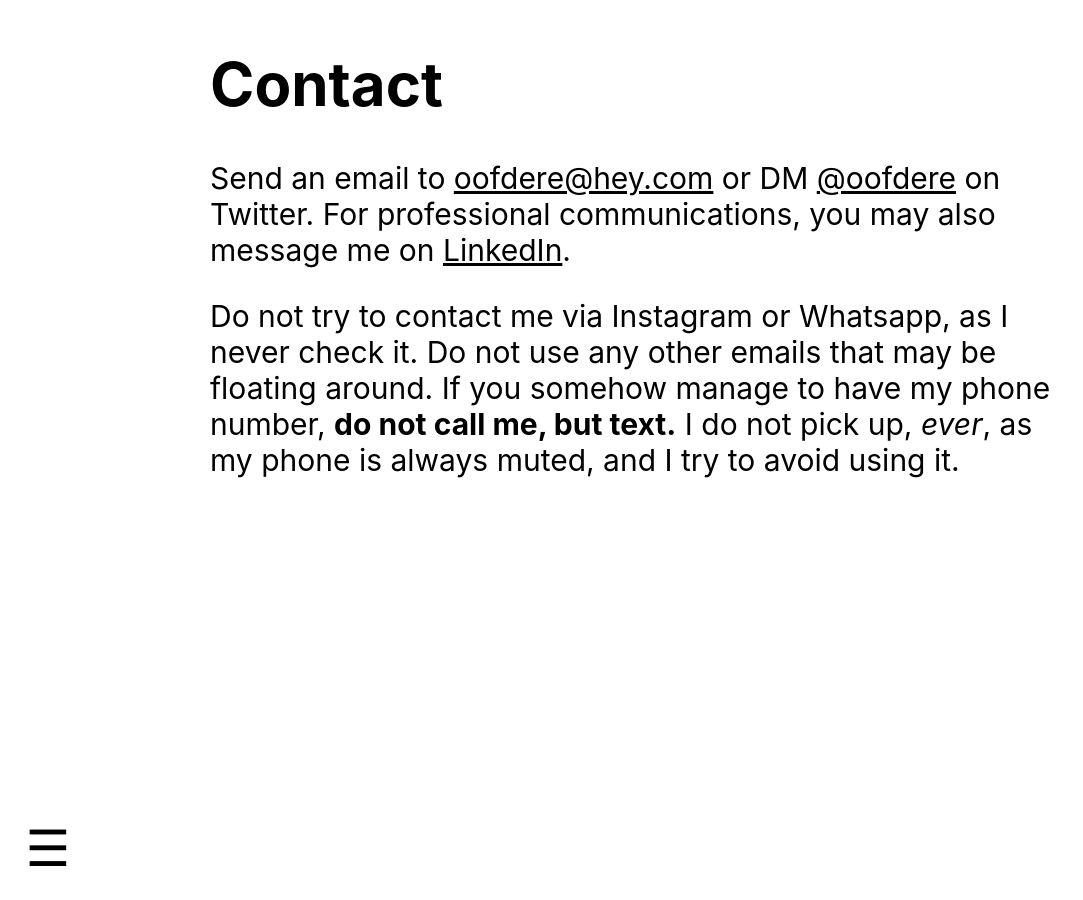
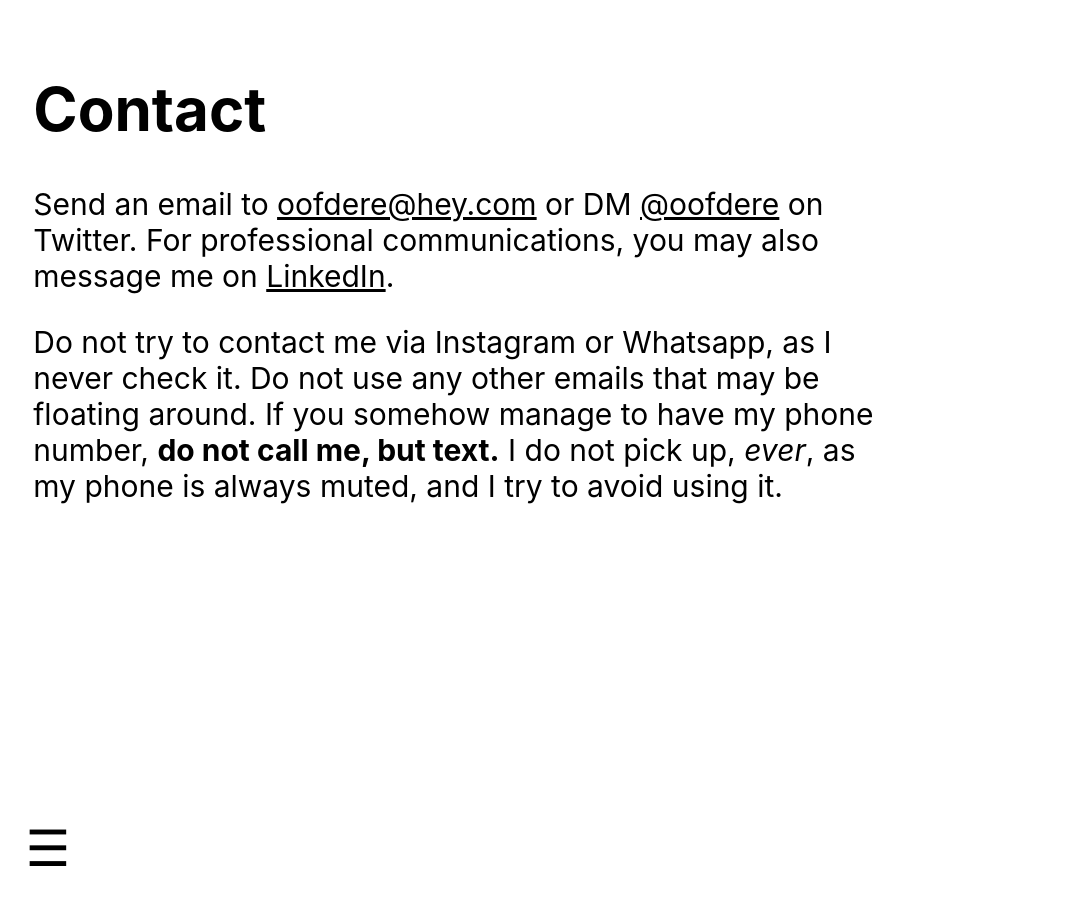
Before and after one commit to oofdere/oofdere.space, a Jekyll site: the page built from contact.md, in a window 1280 px wide. Shown: the whole page, without its empty margins (0-1083 px from the left). Built offline with Jekyll 4.4.1, drawn with Linux system fonts in a browser that asks for light colours.

Commit message:
fix css?

```diff
--- a/assets/style.css
+++ b/assets/style.css
@@ -1,5 +1,4 @@
 #container {
-    display: flex;
     justify-content: center;
 }
 
@@ -47,6 +46,7 @@ details[open] .details-closed {
     max-width: 860px;
     font-size: 30px;
     font-family: -apple-system, BlinkMacSystemFont, 'Segoe UI', Roboto, Oxygen, Ubuntu, Cantarell, 'Open Sans', 'Helvetica Neue', sans-serif;
+    padding: 2%;
 }
 
 /** images **/
```
